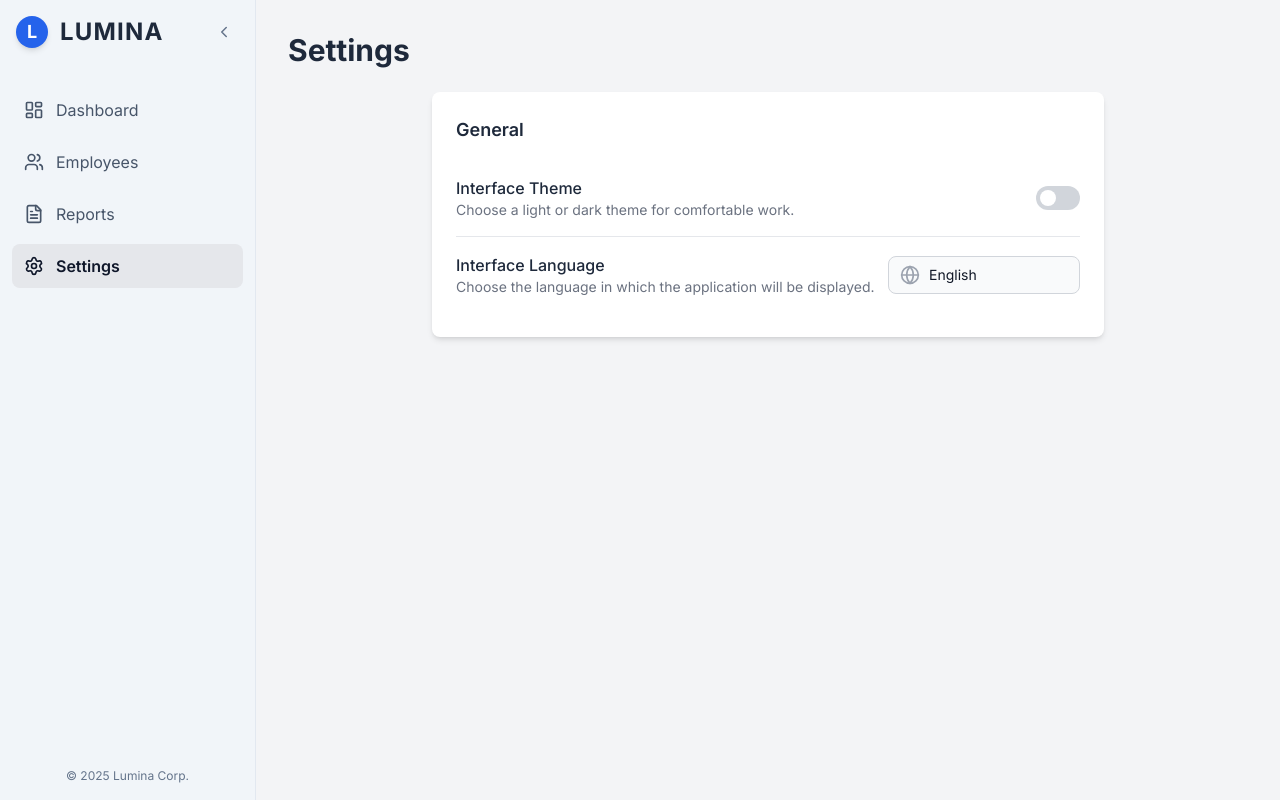
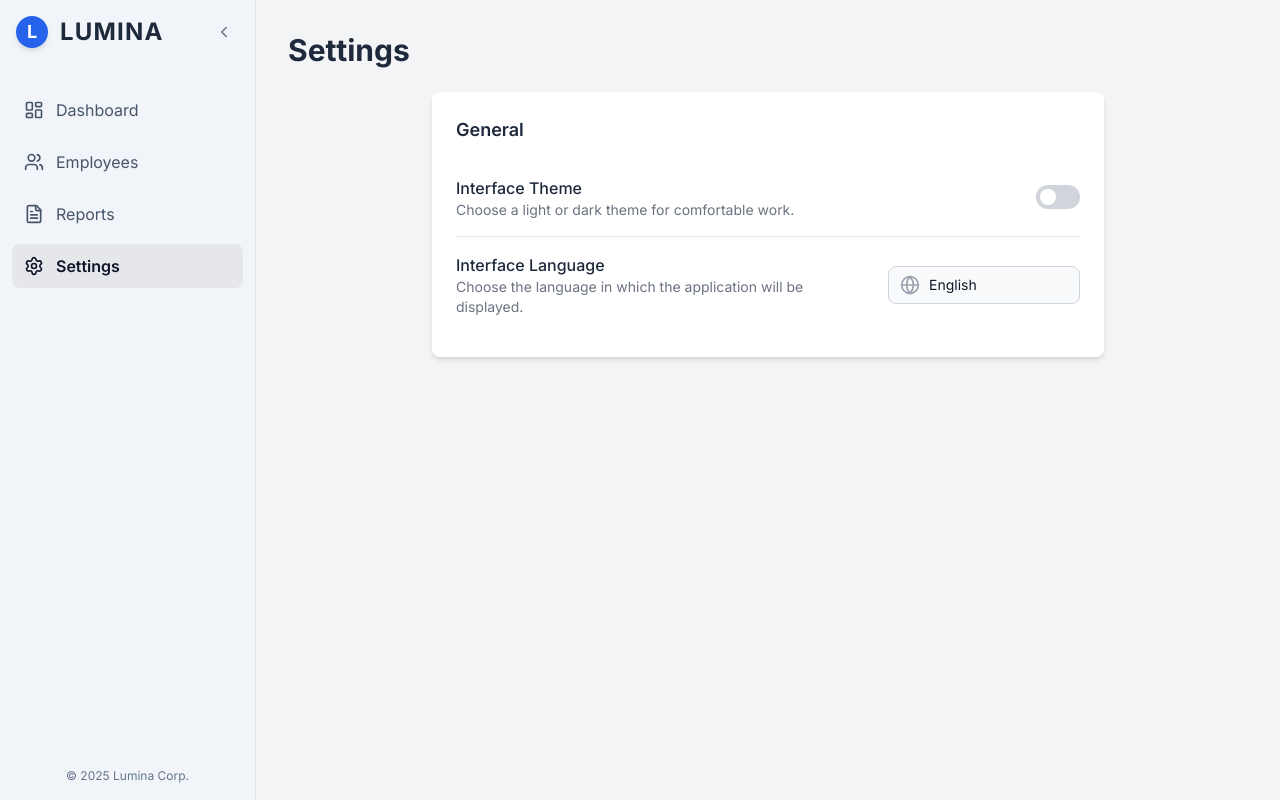
Before and after one commit to toyo12312/lumina-staff-suite-frontend, a React (Vite) app: page /settings in a window 1280 px wide. Built offline with nearby package versions, Linux system fonts and the light colour scheme.

Commit message:
fix: mobile toggle and X

```diff
--- a/src/components/common/Sidebar/Sidebar.tsx
+++ b/src/components/common/Sidebar/Sidebar.tsx
@@ -49,7 +49,10 @@ const Sidebar: FC<SidebarProps> = ({
     >
       <div className="flex justify-between items-center md:hidden mb-4 px-1">
         <span className="text-lg font-semibold dark:text-white">Меню</span>
-        <button onClick={() => setOpen(false)} className="p-2 dark:text-white">
+        <button
+          onClick={() => setOpen(false)}
+          className="p-2 dark:text-white flex-shrink-0"
+        >
           <X size={20} />
         </button>
       </div>
--- a/src/features/settings/Settings-Page.tsx
+++ b/src/features/settings/Settings-Page.tsx
@@ -1,6 +1,5 @@
 import { Helmet } from 'react-helmet-async';
 import { useTranslation } from 'react-i18next';
-
 import { useTheme } from './useTheme';
 import { ThemeToggle } from './components/ThemeToggle';
 import { LanguageSwitcher } from './components/LanguageSwitcher';
@@ -21,28 +20,37 @@ const SettingsPage = () => {
         </h1>
         <div className="max-w-2xl mx-auto">
           <div className="bg-white dark:bg-gray-800 rounded-lg shadow-md p-6">
-            <h2 className="text-lg font-semibold mb-4">
+            <h2 className="text-lg font-semibold mb-4 text-slate-800 dark:text-white">
               {t('settings.general')}
             </h2>
+
             <div className="flex items-center justify-between py-4 border-b dark:border-gray-700">
-              <div>
-                <p className="font-medium">{t('settings.theme_interface')}</p>
+              <div className="min-w-0 pr-4">
+                <p className="font-medium text-slate-800 dark:text-white">
+                  {t('settings.theme_interface')}
+                </p>
                 <p className="text-sm text-gray-500 dark:text-gray-400">
                   {t('settings.theme_description')}
                 </p>
               </div>
-              <ThemeToggle checked={theme === 'dark'} onChange={toggleTheme} />
+              <div className="flex-shrink-0">
+                <ThemeToggle
+                  checked={theme === 'dark'}
+                  onChange={toggleTheme}
+                />
+              </div>
             </div>
-            <div className="flex flex-col md:flex-row items-start md:items-center justify-between py-4">
-              <div className="mb-4 md:mb-0">
-                <p className="font-medium">
+
+            <div className="flex flex-col sm:flex-row items-start sm:items-center justify-between py-4 gap-4">
+              <div className="min-w-0">
+                <p className="font-medium text-slate-800 dark:text-white">
                   {t('settings.language_interface')}
                 </p>
                 <p className="text-sm text-gray-500 dark:text-gray-400">
                   {t('settings.language_description')}
                 </p>
               </div>
-              <div className="w-full md:w-48">
+              <div className="w-full sm:w-48 flex-shrink-0">
                 <LanguageSwitcher />
               </div>
             </div>
```
